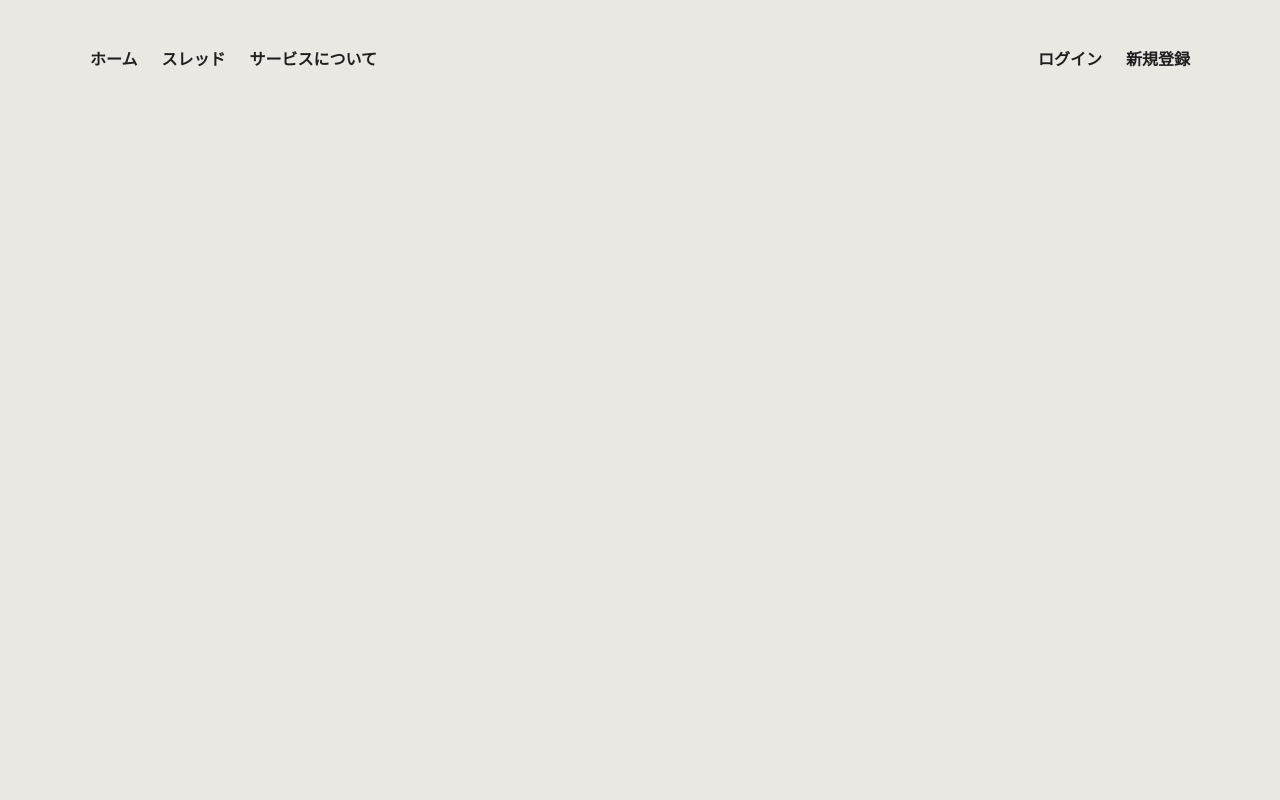
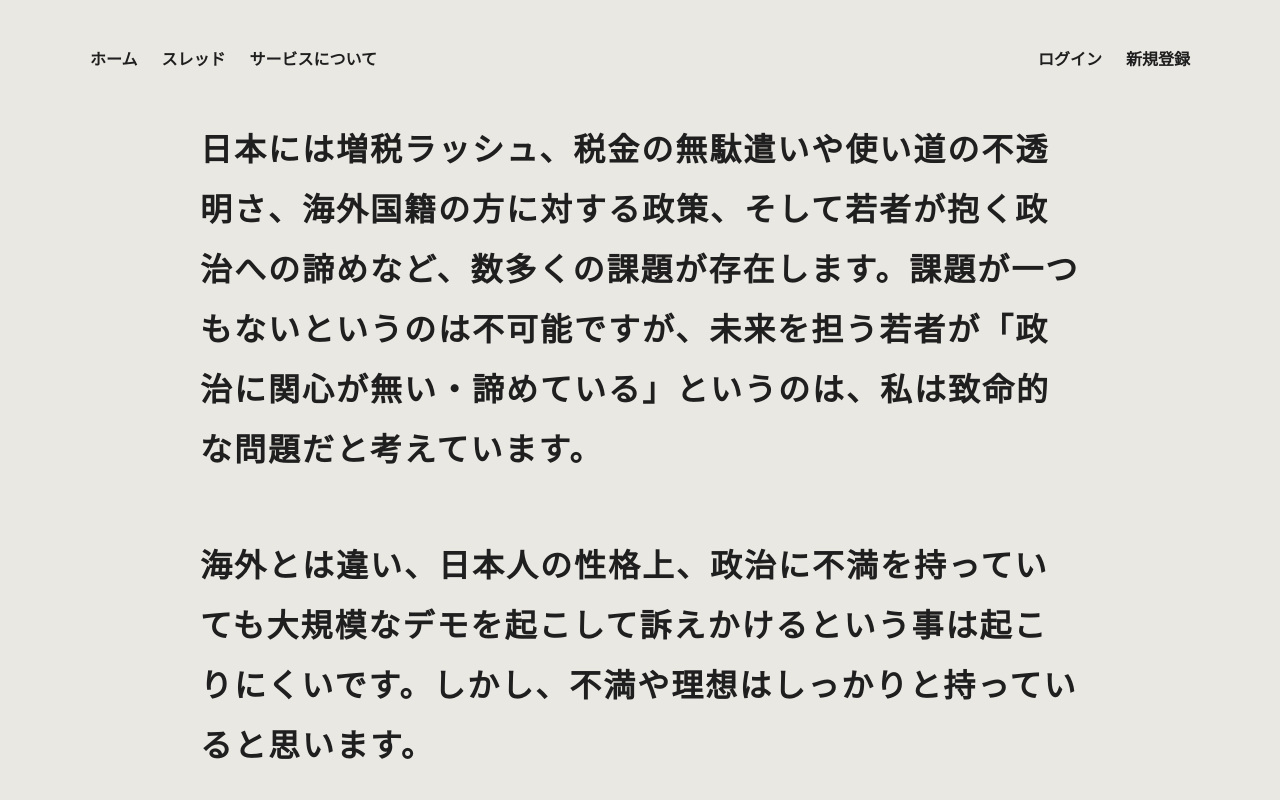
Before and after one commit to lewKcoder/s-young, a Next.js app: page / in a window 1280 px wide. Shown: the top 800 px of the page. Built offline with nearby package versions, Linux system fonts and the light colour scheme.

Commit message:
Added introduction

```diff
--- /dev/null
+++ b/src/components/introduction/data.json
@@ -0,0 +1,9 @@
+{
+  "texts": [
+    "日本には増税ラッシュ、税金の無駄遣いや使い道の不透明さ、海外国籍の方に対する政策、そして若者が抱く政治への諦めなど、数多くの課題が存在します。課題が一つもないというのは不可能ですが、未来を担う若者が「政治に関心が無い・諦めている」というのは、私は致命的な問題だと考えています。",
+    "海外とは違い、日本人の性格上、政治に不満を持っていても大規模なデモを起こして訴えかけるという事は起こりにくいです。しかし、不満や理想はしっかりと持っていると思います。",
+    "私自身もまだ20代ですが、残念ながら良い未来を想像することは難しいです。それでも、「選挙に行く」という行為が、これからの未来を考える第一歩として重要だという認識は少なくとも広まってきていると感じます。しかし、実際に投票所に足を運び、投票するまでの行動を起こしている若者は何割くらいなのでしょうか。「誰が当選してもどうせ同じだし、自分1人が投票しても何も変わらないだろう」と思っている人が多いのではないでしょうか。",
+    "あなたの投票する１つの意見は貴重です。少し前の選挙で、とある有名ユーチューバーが当選したことを思い出してみてください。彼は演説をせずに突然立候補し、議員に当選しました。その年の選挙は例年よりも若者からの注目度が高く、「面白そうだから」という単純な理由でこの国を担う議員を選ぶのはどうかという意見もありました。しかし、私はこれを若者の団結力だと感じています。",
+    "結果としては、彼の活動は実を結びませんでしたが、若者一人一人が関心を持ち、投票することで、自分自身が選んだ議員を当選させる力を持つことができます。このような事例を通じて、若者が「他の人もこれだけ関心を持っているから政治を変えられるかもしれない」と感じ、選挙に関心を持つようになり、影響を与えられるようにサポートすることを目指しています。"
+  ]
+}
--- /dev/null
+++ b/src/components/introduction/index.ts
@@ -0,0 +1 @@
+export { Introduction } from './introduction';
--- /dev/null
+++ b/src/components/introduction/introduction.tsx
@@ -0,0 +1,17 @@
+import { FunctionComponent } from 'react';
+import styles from './styles.module.scss';
+import data from './data.json';
+
+export const Introduction: FunctionComponent = () => {
+  const { texts } = data;
+
+  return (
+    <div className={styles.container}>
+      {texts.map((text, i) => (
+        <p key={i} className={styles.text}>
+          {text}
+        </p>
+      ))}
+    </div>
+  );
+};
--- /dev/null
+++ b/src/components/introduction/styles.module.scss
@@ -0,0 +1,15 @@
+.container {
+  max-width: 880px;
+  margin: auto;
+}
+.text {
+  color: #1f1f1f;
+  font-size: 32px;
+  font-weight: bold;
+  line-height: 60px;
+  letter-spacing: 2px;
+
+  &:not(:last-child) {
+    margin-bottom: 56px;
+  }
+}
--- a/src/layouts/home/home.tsx
+++ b/src/layouts/home/home.tsx
@@ -1,6 +1,12 @@
 import { FunctionComponent } from 'react';
 import { Header } from '@/components/header';
+import { Introduction } from '@/components/introduction';
 
 export const Home: FunctionComponent = () => {
-  return <Header />;
+  return (
+    <>
+      <Header />
+      <Introduction />
+    </>
+  );
 };
```
